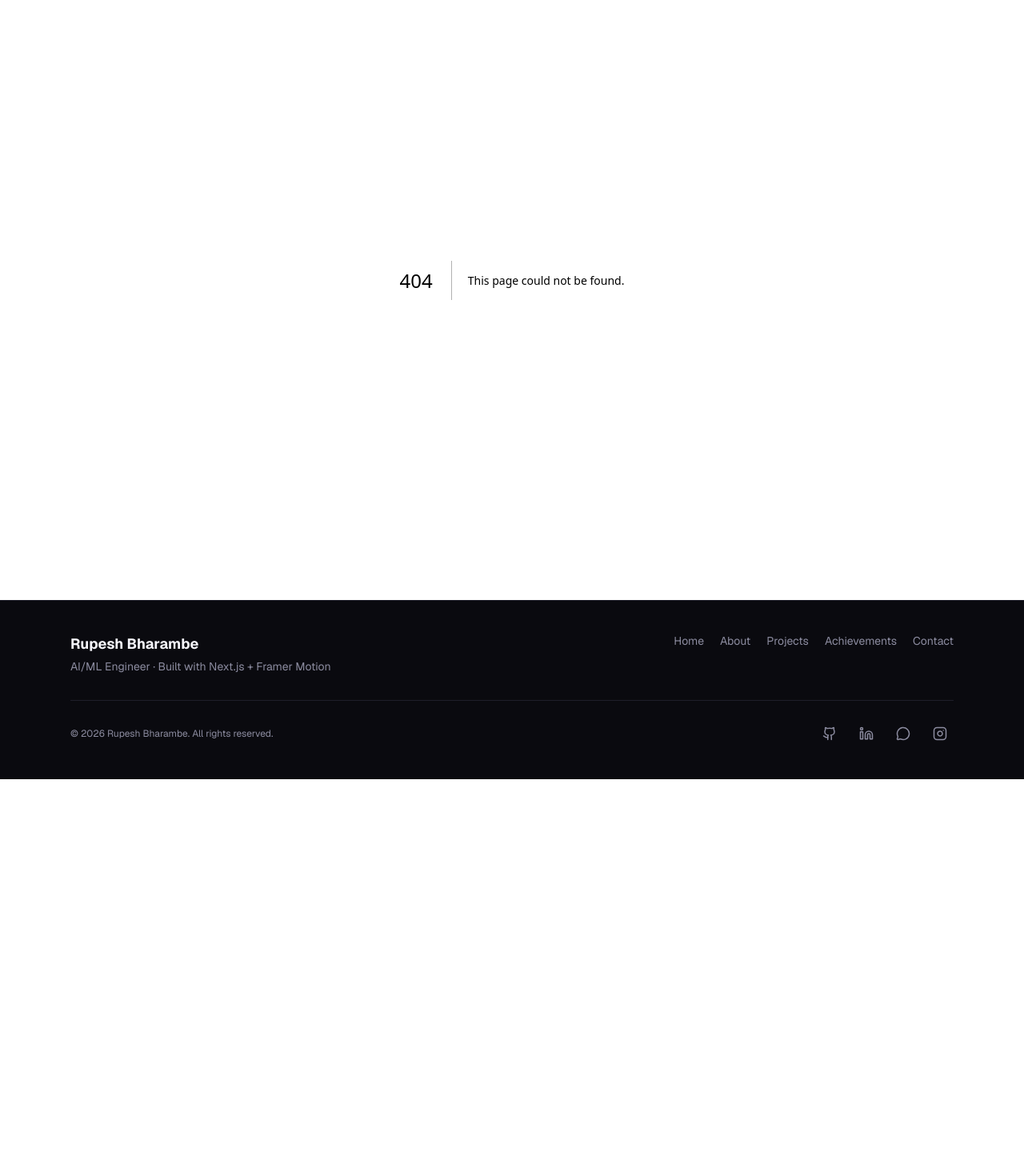
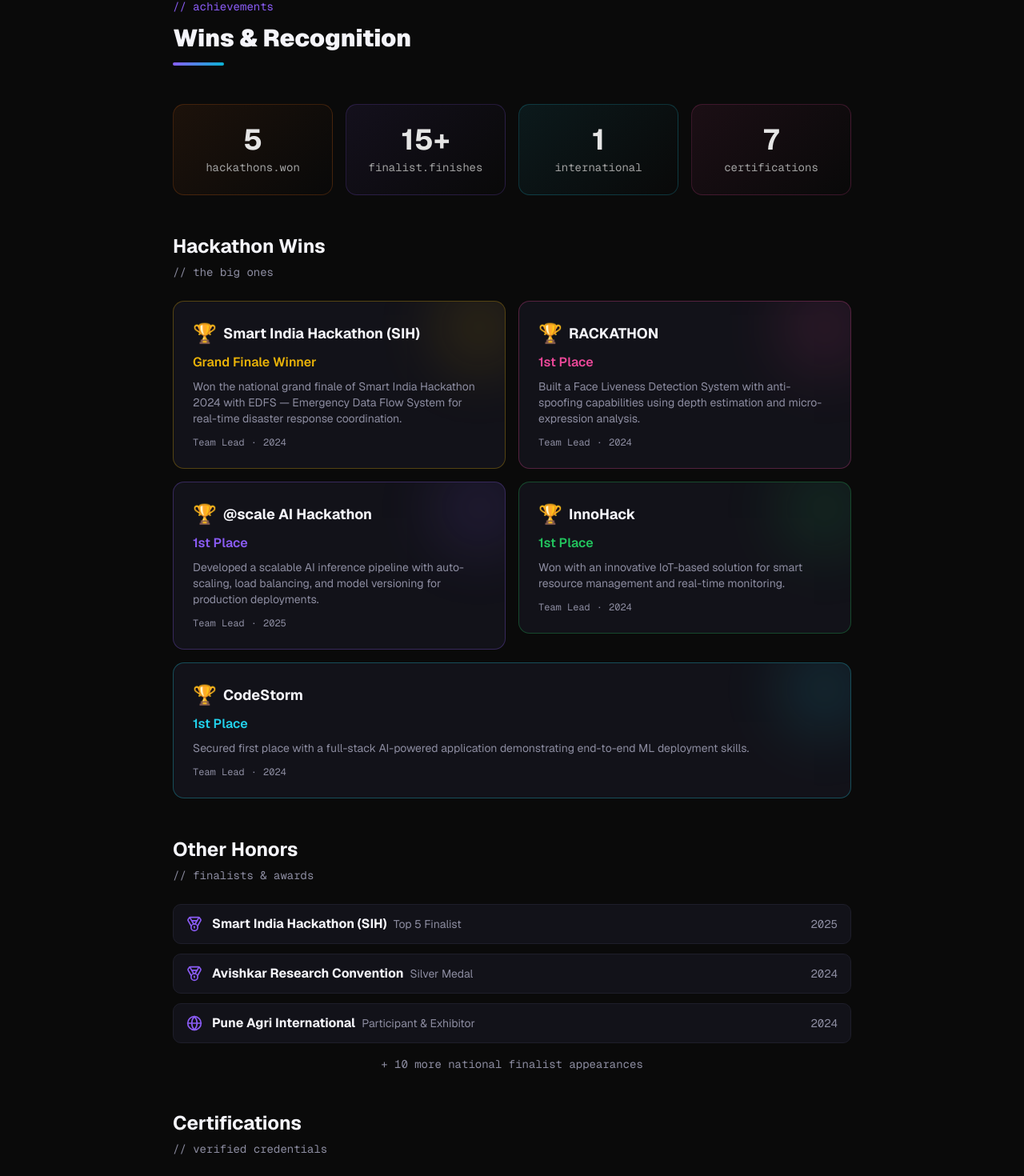
Before and after one commit to rupeshbharambe24/rupesh-bharambe-portfolio, a Next.js app: page /achievements in a window 1280 px wide. Before the commit this address had no page. Shown: the part 115-1585 px from the top of the page at 80% size. Before the commit the page ends 1089 px from the top, so only its background shows below. Built offline with nearby package versions, Linux system fonts and the light colour scheme.

Commit message:
feat: build Achievements page with trophy wall, honors, and certifications

```diff
--- /dev/null
+++ b/app/achievements/page.tsx
@@ -0,0 +1,26 @@
+import type { Metadata } from "next";
+import { PageHeader } from "@/components/layout/page-header";
+import { StatsSummary } from "@/components/achievements/stats-summary";
+import { TrophyWall } from "@/components/achievements/trophy-wall";
+import { OtherHonors } from "@/components/achievements/other-honors";
+import { CertificationsGrid } from "@/components/achievements/certifications-grid";
+
+export const metadata: Metadata = {
+  title: "Achievements | Rupesh Bharambe",
+  description:
+    "Hackathon wins, honors, and certifications earned by Rupesh Bharambe.",
+};
+
+export default function AchievementsPage() {
+  return (
+    <div className="mx-auto max-w-4xl px-6 py-12">
+      <div className="space-y-12">
+        <PageHeader comment="achievements" title="Wins & Recognition" />
+        <StatsSummary />
+        <TrophyWall />
+        <OtherHonors />
+        <CertificationsGrid />
+      </div>
+    </div>
+  );
+}
--- /dev/null
+++ b/components/achievements/certifications-grid.tsx
@@ -0,0 +1,62 @@
+"use client";
+
+import { Cpu, Brain, Cloud, Sparkles, Shield, Send } from "lucide-react";
+import { certifications, type Certification } from "@/data/certifications";
+import {
+  StaggerContainer,
+  StaggerItem,
+} from "@/components/shared/scroll-reveal";
+
+const iconMap: Record<string, typeof Cpu> = {
+  gpu: Cpu,
+  brain: Brain,
+  cloud: Cloud,
+  sparkles: Sparkles,
+  shield: Shield,
+  send: Send,
+};
+
+const categoryToIcon: Record<Certification["category"], string> = {
+  "ai-ml": "brain",
+  cloud: "cloud",
+  security: "shield",
+  api: "send",
+};
+
+function getIcon(category: Certification["category"]) {
+  const key = categoryToIcon[category] ?? "sparkles";
+  return iconMap[key] ?? Sparkles;
+}
+
+export function CertificationsGrid() {
+  return (
+    <section>
+      <div className="mb-6 space-y-1">
+        <h2 className="text-2xl font-bold text-theme-fg">Certifications</h2>
+        <span className="font-mono text-sm text-theme-muted">
+          {"// verified credentials"}
+        </span>
+      </div>
+
+      <StaggerContainer className="grid grid-cols-2 gap-4 md:grid-cols-3">
+        {certifications.map((cert) => {
+          const Icon = getIcon(cert.category);
+
+          return (
+            <StaggerItem key={cert.title + cert.issuer}>
+              <div className="flex flex-col items-center rounded-xl border border-theme bg-theme-card p-5 text-center">
+                <Icon className="mb-3 h-8 w-8 text-theme-primary" />
+                <h3 className="text-sm font-bold text-theme-fg">
+                  {cert.title}
+                </h3>
+                <p className="mt-1 font-mono text-xs text-theme-muted">
+                  {cert.issuer}
+                </p>
+              </div>
+            </StaggerItem>
+          );
+        })}
+      </StaggerContainer>
+    </section>
+  );
+}
--- /dev/null
+++ b/components/achievements/other-honors.tsx
@@ -0,0 +1,60 @@
+"use client";
+
+import { Medal, Globe } from "lucide-react";
+import { otherHonors } from "@/data/hackathons";
+import {
+  StaggerContainer,
+  StaggerItem,
+} from "@/components/shared/scroll-reveal";
+
+function getIcon(name: string) {
+  const lower = name.toLowerCase();
+  if (lower.includes("international") || lower.includes("agri")) {
+    return Globe;
+  }
+  return Medal;
+}
+
+export function OtherHonors() {
+  return (
+    <section>
+      <div className="mb-6 space-y-1">
+        <h2 className="text-2xl font-bold text-theme-fg">Other Honors</h2>
+        <span className="font-mono text-sm text-theme-muted">
+          {"// finalists & awards"}
+        </span>
+      </div>
+
+      <StaggerContainer className="space-y-3">
+        {otherHonors.map((honor) => {
+          const Icon = getIcon(honor.name);
+
+          return (
+            <StaggerItem key={honor.name + honor.year}>
+              <div className="flex items-center justify-between rounded-lg border border-theme bg-theme-card px-4 py-3">
+                <div className="flex items-center gap-3">
+                  <Icon className="h-5 w-5 shrink-0 text-theme-primary" />
+                  <div>
+                    <span className="font-bold text-theme-fg">
+                      {honor.name}
+                    </span>
+                    <span className="ml-2 text-sm text-theme-muted">
+                      {honor.award}
+                    </span>
+                  </div>
+                </div>
+                <span className="shrink-0 font-mono text-sm text-theme-muted">
+                  {honor.year}
+                </span>
+              </div>
+            </StaggerItem>
+          );
+        })}
+      </StaggerContainer>
+
+      <p className="mt-4 text-center font-mono text-sm text-theme-muted">
+        + 10 more national finalist appearances
+      </p>
+    </section>
+  );
+}
--- /dev/null
+++ b/components/achievements/stats-summary.tsx
@@ -0,0 +1,37 @@
+"use client";
+
+import { AnimatedCounter } from "@/components/shared/animated-counter";
+import { ScrollReveal } from "@/components/shared/scroll-reveal";
+
+const stats = [
+  { value: 5, label: "hackathons.won", color: "249 115 22" },
+  { value: 15, suffix: "+", label: "finalist.finishes", color: "139 92 246" },
+  { value: 1, label: "international", color: "34 211 238" },
+  { value: 7, label: "certifications", color: "236 72 153" },
+] as const;
+
+export function StatsSummary() {
+  return (
+    <ScrollReveal>
+      <div className="grid grid-cols-2 gap-4 md:grid-cols-4">
+        {stats.map((stat) => (
+          <div
+            key={stat.label}
+            className="rounded-xl border p-6 text-center"
+            style={{
+              borderColor: `rgb(${stat.color} / 0.2)`,
+              background: `linear-gradient(135deg, rgb(${stat.color} / 0.08), transparent)`,
+            }}
+          >
+            <AnimatedCounter
+              value={stat.value}
+              suffix={stat.suffix}
+              label={stat.label}
+              className="text-center"
+            />
+          </div>
+        ))}
+      </div>
+    </ScrollReveal>
+  );
+}
--- /dev/null
+++ b/components/achievements/trophy-wall.tsx
@@ -0,0 +1,75 @@
+"use client";
+
+import { hackathonWins } from "@/data/hackathons";
+import {
+  StaggerContainer,
+  StaggerItem,
+} from "@/components/shared/scroll-reveal";
+
+export function TrophyWall() {
+  const isOdd = hackathonWins.length % 2 !== 0;
+
+  return (
+    <section>
+      <div className="mb-6 space-y-1">
+        <h2 className="text-2xl font-bold text-theme-fg">Hackathon Wins</h2>
+        <span className="font-mono text-sm text-theme-muted">
+          {"// the big ones"}
+        </span>
+      </div>
+
+      <StaggerContainer className="grid gap-4 md:grid-cols-2">
+        {hackathonWins.map((hack, idx) => {
+          const isLast = idx === hackathonWins.length - 1;
+          const spanFull = isOdd && isLast;
+
+          return (
+            <StaggerItem
+              key={hack.name + hack.year}
+              className={spanFull ? "md:col-span-2" : ""}
+            >
+              <div
+                className="relative overflow-hidden rounded-xl border bg-theme-card p-6"
+                style={{
+                  borderColor: `rgb(${hack.color} / 0.3)`,
+                }}
+              >
+                {/* Radial glow decoration */}
+                <div
+                  className="pointer-events-none absolute -right-8 -top-8 h-32 w-32 rounded-full opacity-20 blur-2xl"
+                  style={{
+                    background: `radial-gradient(circle, rgb(${hack.color}), transparent)`,
+                  }}
+                />
+
+                <div className="relative space-y-2">
+                  <div className="flex items-center gap-2">
+                    <span className="text-2xl">🏆</span>
+                    <h3 className="text-lg font-bold text-theme-fg">
+                      {hack.name}
+                    </h3>
+                  </div>
+
+                  <p
+                    className="font-semibold"
+                    style={{ color: `rgb(${hack.color})` }}
+                  >
+                    {hack.award}
+                  </p>
+
+                  <p className="text-sm text-theme-muted">{hack.description}</p>
+
+                  <div className="flex items-center gap-2 pt-1 font-mono text-xs text-theme-muted">
+                    <span>{hack.role}</span>
+                    <span>&middot;</span>
+                    <span>{hack.year}</span>
+                  </div>
+                </div>
+              </div>
+            </StaggerItem>
+          );
+        })}
+      </StaggerContainer>
+    </section>
+  );
+}
```
